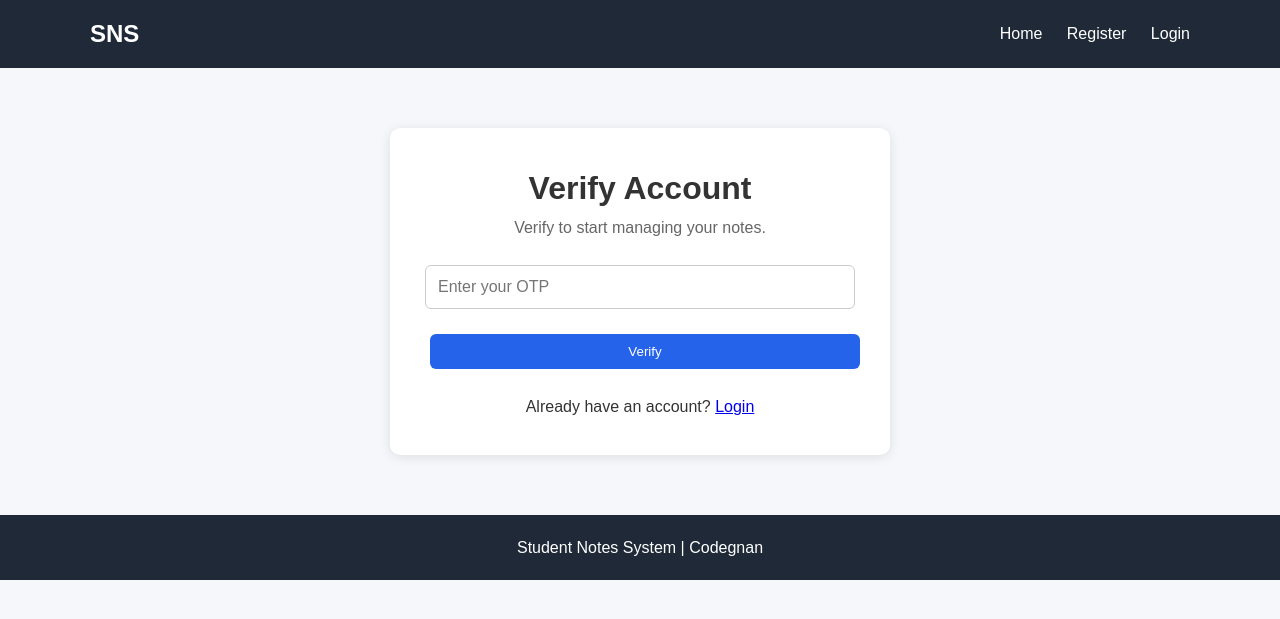
After one commit to mounikaperisetti/Student-Management-System, a Flask app: page /verify in a window 1280 px wide. The commit adds this page. Shown: the top 619 px of the page. Run offline with Flask 3, Linux system fonts and the light colour scheme.

Commit message:
completed register,verify pages

```diff
--- a/app.py
+++ b/app.py
@@ -3,11 +3,13 @@ import mysql.connector as sql
 import random
 import smtplib
 from email.message import EmailMessage
-from flask import Flask,render_template,redirect,url_for,request
+from flask import Flask, render_template, redirect, url_for, request, session
 import bcrypt
 
 app = Flask(__name__)
-
+app.secret_key = "Mounik@03" # this help the session to validate  without this key cant cannot use sesssion useing key we can access values in session
+# session is used when one page data is used in another page.. like from register 'email' to in verify 'email'
+# we can store values in session.. soo lets take otp in session and remove otp from global
 DBConfig = Config()
 from_email = DBConfig.from_email
 email_app_password = DBConfig.email_app_password
@@ -293,6 +295,8 @@ def register():
             if is_duplicate == False:
                 # 2, if there is no acc
                 # 3, convert password to hash value
+                ######  here lets create session ###########
+                OTP = generateOTP()          #
                 password_hash = generateHash(user_data['password'])
                 # 4, inserting this data into table
                 name = user_data['name']
@@ -304,23 +308,59 @@ def register():
                 })
                 # 4, status of insertion
                 if status == True:
-                    return render_template('register.html', res = 'Registration Successfully Completed')
+                    session['username'] = email     ## here theese session can be access anywhere until its logot.. lets see this session in verify
+                    session['otp'] = OTP
+                    sendOTPviaEmail(email,OTP)
+                    # return render_template('register.html', res = 'Registration Successfully Completed')
+                    return redirect('/verify')
                 else:
                     return render_template('register.html', err = "Registration Failed")
             else:
                 return render_template('register.html', err = "Account Already Exist")
-# Registration flow
+
+@app.route('/verify',methods=['GET','POST'])
+def verify():
+    if request.method == 'GET':
+        return render_template('verify.html')
+    elif (request.method == 'POST'):
+        otp = request.form['otp']
+        otp = int(otp)   # here this otp is stored in server side ram
+        if otp == session['otp']:  ## here we take the session['otp'] which is from register page  se here the entered otp and the otp generated are equal lets change record i mean is_verified and update it in table
+            # here session['otp'] is stored in client side browser side memory
+            is_verified = True
+            updateIsVerifiedByIdorEmail({'email' : session['username']})  # here the datatype of argument is string.. and datatype of session is dictionary
+            return redirect('/login')
+        else:
+            return render_template('verify.html', err = "Invalid OTP")
+
+#-------------- Registration flow ---------------#
 # Register.html <-> Registration form ->POST <-> Python -> CO=ollection Data ->Validating -> Password to Password HAsh -<> MySQL Table
+# name,email,password,COnform password and submit
+# verifyduplicateEmai() - if acc not existed
+# generate otp
+# send email with otp
+# redirect to verofy.html
+# enter otp received from email
+#the otp  entered with session otp
+# if they are matched, it redirects to login .html
+# if they are not matched, it redirects with a rerros message
 
+@app.route('/login', methods=['GET','POST'])
+def login():
+    if request.method == 'GET':
+        return render_template('login.html')
+    elif (request.method == 'POST'):
+        email = request.form['email']
+        password = request.form['password']
+        # we have to check acc existed or not
+        # if data exist, then we have to check is_verified is True or False
+        # if acc exist and verified, then campare passwords
+        # if password is equal then create session.. inside session we have to store email
 
-@app.route('/login')
-def login():
-    return render_template('login.html')
 
 @app.route('/dashboard')
 def dashboard():
     return render_template('dashboard.html')
-
 
 if(__name__ == '__main__'):
     app.run(
--- /dev/null
+++ b/templates/verify.html
@@ -0,0 +1,44 @@
+{% extends "base.html" %}
+
+{% block title %}
+Verify - SNS
+{% endblock %}
+
+{% block content %}
+<div class="form-container">
+    <h1>Verify Account</h1>
+    <p class="form-subtitle">
+        Verify to start managing your notes.
+    </p>
+    <form
+        method="POST"
+        action="{{ url_for('verify') }}"
+    >
+        <div class="form-group">
+            <label for="otp">
+            </label>
+            <input
+                type="text"
+                id="name"
+                name="otp"
+                placeholder="Enter your OTP"
+                required
+            >
+        </div>
+        <button
+            type="submit"
+            class="btn btn-primary full-width"
+        >
+            Verify
+        </button>
+    </form>
+    <p class="form-footer">
+        Already have an account?
+        <a href="{{ url_for('login') }}">
+            Login
+        </a> <br>
+        <span style="color: red;">{{err}}</span>
+    </p>
+</div>
+
+{% endblock %}
```
Also changed, not shown: templates/register.html (+0 -29 lines).
